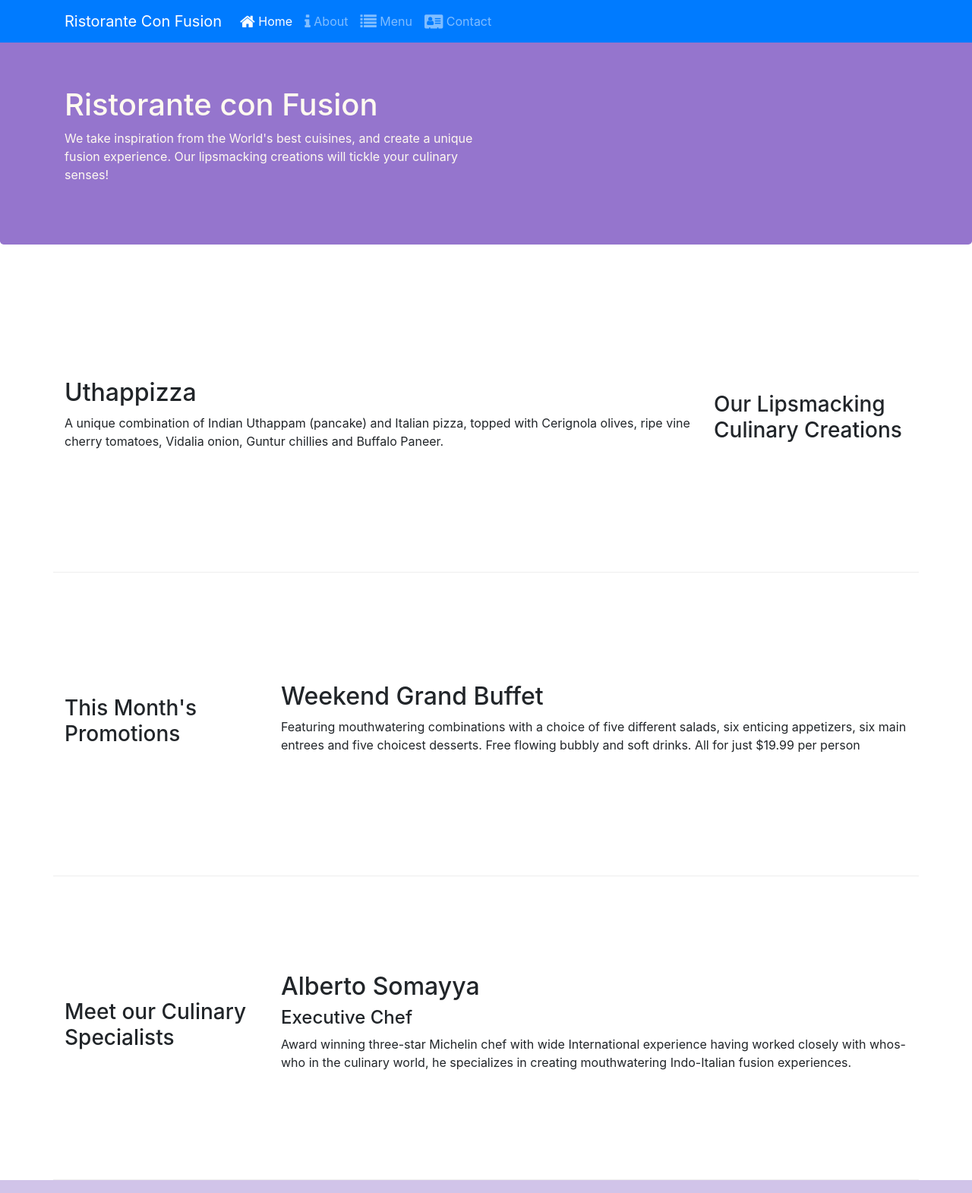
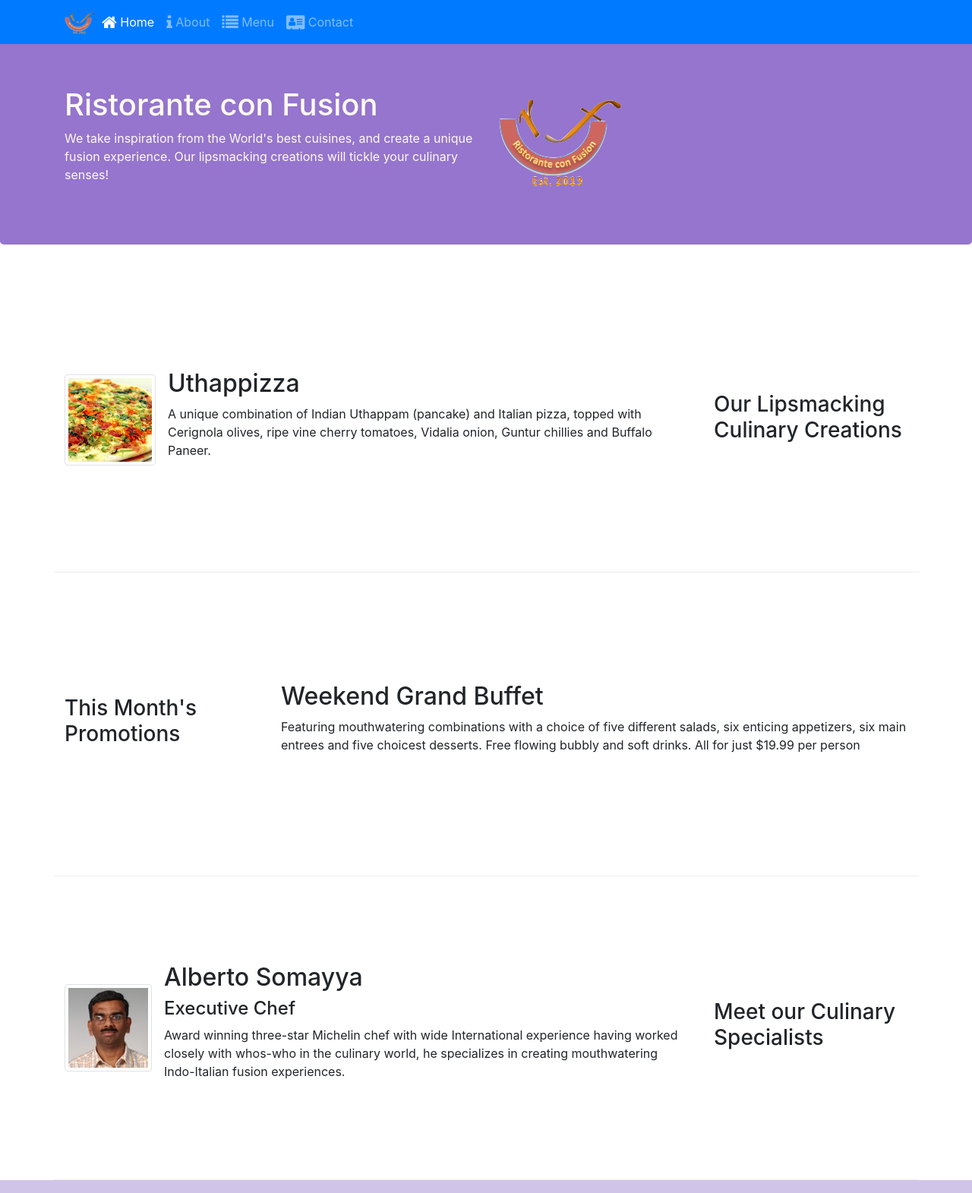
Before and after one commit to soethan98/Coursea-Boostrap-Course, a website: page index.html in a window 1280 px wide. Shown: the top 1571 px of the page at 76% size. Drawn offline with nearby package versions, Linux system fonts and the light colour scheme.

Commit message:
media and images

```diff
--- a/index.html
+++ b/index.html
@@ -21,7 +21,7 @@
 
         </button>
         <div class="container">
-            <a class="navbar-brand" href="#">Ristorante Con Fusion</a>
+            <a class="navbar-brand mr-auto" href="#"><img src="img/logo.png" height="30" width="41"></a>
             <div class="collapse navbar-collapse" id="Navbar">
                 <ul class="navbar-nav mr-auto">
                     <li class="nav-item active"><a class="nav-link" href="#"><span class="fa fa-home fa-lg"></span>
@@ -30,7 +30,8 @@
                                 class="fa fa-info fa-lg"></span> About</a></li>
                     <li class="nav-item"><a class="nav-link" href="#"><span class="fa fa-list fa-lg"></span> Menu</a>
                     </li>
-                    <li class="nav-item"><a class="nav-link" href="./contactus.html"><span class="fa fa-address-card fa-lg"></span>
+                    <li class="nav-item"><a class="nav-link" href="./contactus.html"><span
+                                class="fa fa-address-card fa-lg"></span>
                             Contact</a></li>
 
                 </ul>
@@ -48,7 +49,8 @@
                     <p>We take inspiration from the World's best cuisines, and create a unique fusion experience. Our
                         lipsmacking creations will tickle your culinary senses!</p>
                 </div>
-                <div class="col-12 col-sm">
+                <div class="col-12 col-sm align-self-center">
+                    <img src="img/logo.png" class="img-fluid">
                 </div>
             </div>
         </div>
@@ -60,9 +62,18 @@
                 <h3>Our Lipsmacking Culinary Creations</h3>
             </div>
             <div class="col col-sm col-md order-sm-first">
-                <h2>Uthappizza</h2>
-                <p>A unique combination of Indian Uthappam (pancake) and Italian pizza, topped with Cerignola olives,
+                <div class="media">
+                    <img class="d-flex mr-3 img-thumbnail align-self-center" src="img/uthappizza.png" alt="uthappizza">
+                    <div class="media-body">
+
+                        <h2 class="mt-0">Uthappizza</h2>
+                        <p class="d-none d-sm-block">A unique combination of Indian Uthappam (pancake) and Italian
+                            pizza, topped with Cerignola
+                            olives,
                             ripe vine cherry tomatoes, Vidalia onion, Guntur chillies and Buffalo Paneer.</p>
+                    </div>
+                </div>
+
             </div>
         </div>
 
@@ -80,15 +91,24 @@
         </div>
 
         <div class="row row-content align-items-center">
-            <div class="col-12 col-sm-4 col-md-3">
+            <div class="col-12 col-sm-4 col-md-3 order-sm-last">
                 <h3>Meet our Culinary Specialists</h3>
             </div>
             <div class="col col-sm col-md">
-                <h2>Alberto Somayya</h2>
+                <div class="media">
+                    <img class="d-flex mr-3 img-thumbnail align-self-center" src="img/alberto.png">
+                    <div class="media-body">
+                        <h2 class="mt-0">Alberto Somayya</h2>
                         <h4>Executive Chef</h4>
-                <p>Award winning three-star Michelin chef with wide International experience having worked closely with
+                        <p>Award winning three-star Michelin chef with wide International experience having worked
+                            closely
+                            with
                             whos-who in the culinary world, he specializes in creating mouthwatering Indo-Italian fusion
                             experiences. </p>
+                    </div>
+
+                </div>
+
             </div>
         </div>
     </div>
@@ -119,9 +139,10 @@
                 </div>
                 <div class="col-12 col-sm-4 align-self-center">
                     <div class="text-center">
-                        <a class="btn btn-social-icon btn-google" href="http://google.com/+"><i class="fa fa-google"></i></a>
-                            <a class="btn btn-social-icon btn-facebook"
-                                href="http://www.facebook.com/profile.php?id="><i class="fa fa-facebook"></i></a>
+                        <a class="btn btn-social-icon btn-google" href="http://google.com/+"><i
+                                class="fa fa-google"></i></a>
+                        <a class="btn btn-social-icon btn-facebook" href="http://www.facebook.com/profile.php?id="><i
+                                class="fa fa-facebook"></i></a>
                         <a class="btn btn-social-icon btn-linkedin" href="http://www.linkedin.com/in/"><i
                                 class="fa fa-linkedin"></i></a>
                         <a class="btn btn-social-icon btn-twitter" href="http://twitter.com/"><i
```
Also changed, not shown: aboutus.html (+4 -2 lines), img/alberto.png (added), img/buffet.png (added), img/logo.png (added), img/uthappizza.png (added), 1 other file. Lines whose indentation alone changed are shown as unchanged.
